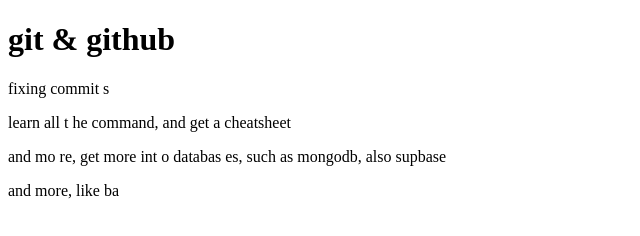
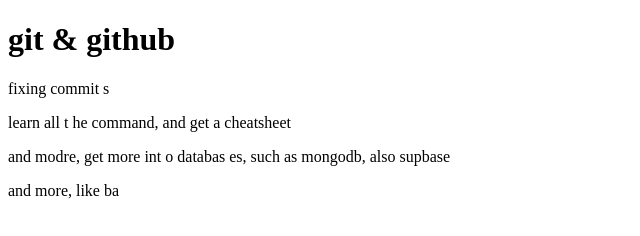
Before and after one commit to mvykool/git-github, a plain HTML site: page index.html in a window 1280 px wide. Shown: the full height of the page, 0-640 px from the left. Drawn offline with Linux system fonts and the light colour scheme.

Commit message:
ignore me

```diff
--- a/index.html
+++ b/index.html
@@ -14,8 +14,8 @@
 
     <p>learn all t he command, and get a cheatsheet</p>
 
-     <p>and mo re, get more  int o databas es, such as mongodb, also supbase</p>
-
+     <p>and modre, get more  int o databas es, such as mongodb, also supbase</p>
+      <!--fdsf-->
      <p>and more, like  ba </p>
 
 </body>
```
